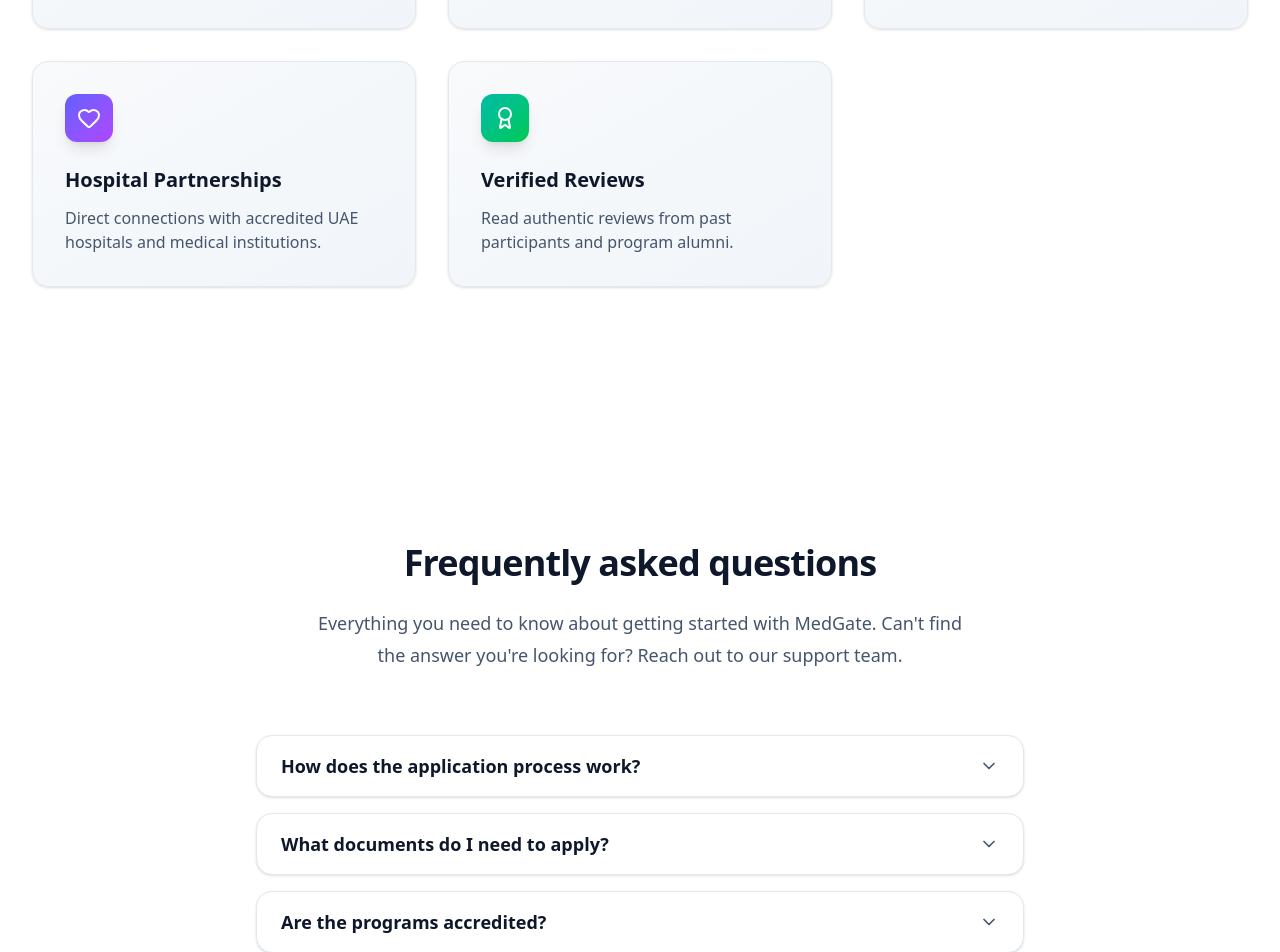
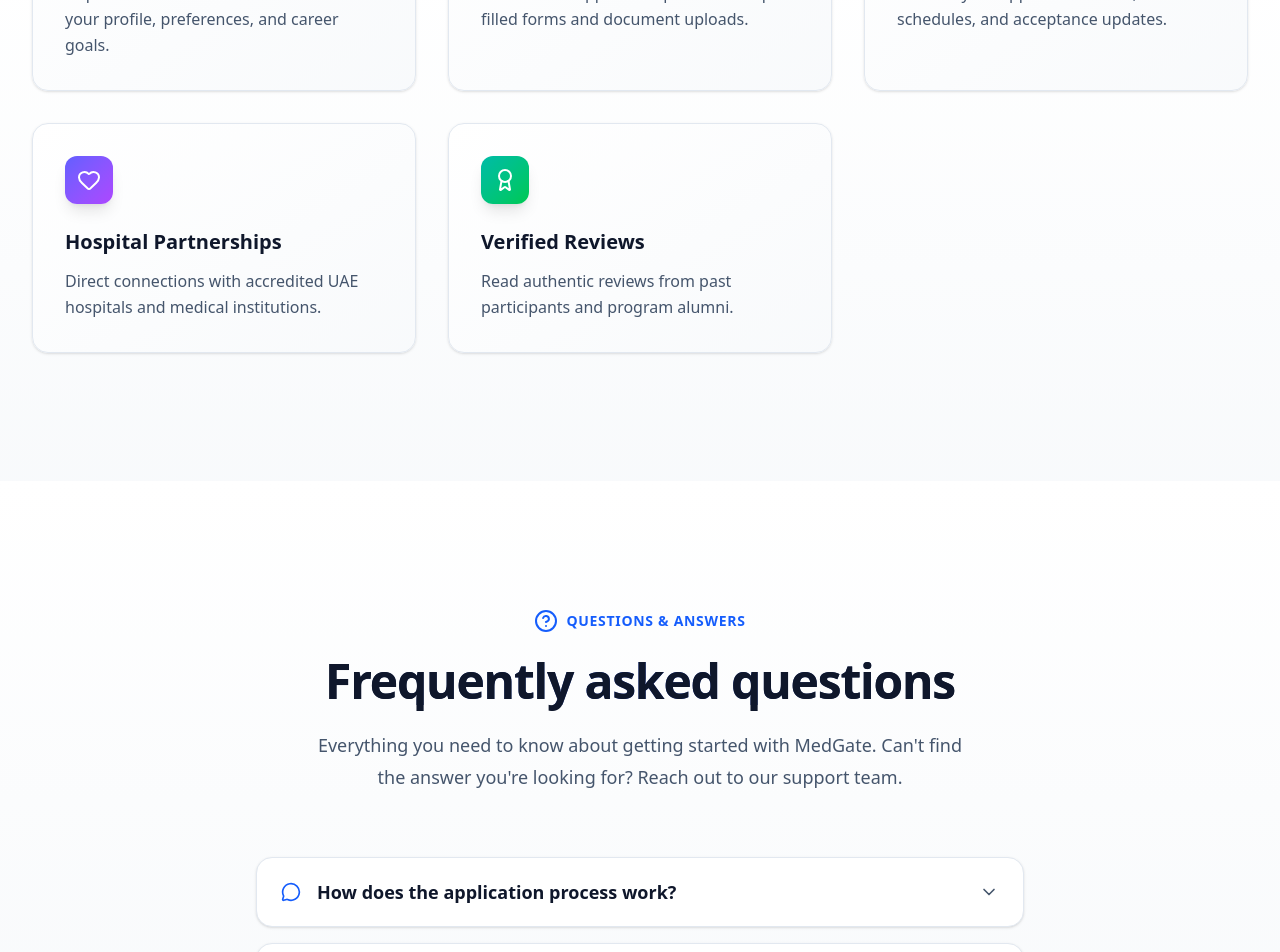
Before and after one commit to s1business84-hub/medgatefinal, a Next.js app in the folder medgate/: page / in a window 1280 px wide. Shown: the part 1620-2572 px from the top of the page. Built offline with nearby package versions, Linux system fonts and the light colour scheme.

Commit message:
Add enhanced animations to FAQ and Features sections

```diff
--- a/medgate/components/sections/faq.tsx
+++ b/medgate/components/sections/faq.tsx
@@ -1,7 +1,7 @@
 "use client"
 
-import { motion } from "framer-motion"
-import { ChevronDown } from "lucide-react"
+import { motion, AnimatePresence } from "framer-motion"
+import { ChevronDown, MessageCircle, HelpCircle } from "lucide-react"
 import * as React from "react"
 
 const faqs = [
@@ -38,23 +38,58 @@ const faqs = [
 export function FAQ() {
   const [openIndex, setOpenIndex] = React.useState<number | null>(null)
 
+  const containerVariants = {
+    hidden: { opacity: 0 },
+    visible: {
+      opacity: 1,
+      transition: {
+        staggerChildren: 0.08,
+        delayChildren: 0.2,
+      },
+    },
+  }
+
+  const itemVariants = {
+    hidden: { opacity: 0, y: 20 },
+    visible: {
+      opacity: 1,
+      y: 0,
+      transition: { duration: 0.5 },
+    },
+  }
+
   return (
-    <section id="faq" className="py-24 sm:py-32 bg-white">
+    <section id="faq" className="py-24 sm:py-32 bg-gradient-to-b from-white via-slate-50 to-white relative overflow-hidden">
+      {/* Decorative Elements */}
+      <div className="absolute top-0 right-0 w-96 h-96 bg-blue-100 rounded-full mix-blend-multiply filter blur-3xl opacity-20 -z-10" />
+      <div className="absolute bottom-0 left-0 w-96 h-96 bg-purple-100 rounded-full mix-blend-multiply filter blur-3xl opacity-20 -z-10" />
+
       <div className="mx-auto max-w-4xl px-6 lg:px-8">
         <div className="mx-auto max-w-2xl text-center">
+          <motion.div
+            initial={{ opacity: 0, scale: 0.8 }}
+            whileInView={{ opacity: 1, scale: 1 }}
+            transition={{ duration: 0.5 }}
+            viewport={{ once: true }}
+            className="inline-flex items-center justify-center gap-2 mb-6"
+          >
+            <HelpCircle className="w-6 h-6 text-blue-600" />
+            <span className="text-sm font-semibold text-blue-600 uppercase tracking-wider">Questions & Answers</span>
+          </motion.div>
+
           <motion.h2
             initial={{ opacity: 0, y: 20 }}
             whileInView={{ opacity: 1, y: 0 }}
-            transition={{ duration: 0.6 }}
+            transition={{ duration: 0.6, ease: "easeOut" }}
             viewport={{ once: true }}
-            className="text-3xl font-bold tracking-tight text-slate-900 sm:text-4xl"
+            className="text-4xl sm:text-5xl font-bold tracking-tight text-slate-900 bg-clip-text bg-gradient-to-r from-slate-900 via-blue-800 to-slate-900"
           >
             Frequently asked questions
           </motion.h2>
           <motion.p
             initial={{ opacity: 0, y: 20 }}
             whileInView={{ opacity: 1, y: 0 }}
-            transition={{ duration: 0.6, delay: 0.1 }}
+            transition={{ duration: 0.6, delay: 0.1, ease: "easeOut" }}
             viewport={{ once: true }}
             className="mt-6 text-lg leading-8 text-slate-600"
           >
@@ -64,42 +99,75 @@ export function FAQ() {
         </div>
 
         <motion.div
-          initial={{ opacity: 0, y: 20 }}
-          whileInView={{ opacity: 1, y: 0 }}
-          transition={{ duration: 0.6, delay: 0.2 }}
+          initial="hidden"
+          whileInView="visible"
           viewport={{ once: true }}
+          variants={containerVariants}
           className="mx-auto mt-16 max-w-3xl"
         >
           <div className="space-y-4">
+            <AnimatePresence mode="wait">
               {faqs.map((faq, index) => (
-              <div
+                <motion.div
                   key={index}
-                className="rounded-2xl border border-slate-200 bg-white shadow-sm transition-all duration-200 hover:shadow-md"
+                  variants={itemVariants}
+                  className="group"
                 >
+                  <motion.div
+                    className="relative rounded-2xl border border-slate-200 bg-white shadow-sm hover:shadow-lg transition-all duration-300 overflow-hidden"
+                    whileHover={{ y: -2 }}
+                  >
+                    {/* Animated gradient background on hover */}
+                    <div className="absolute inset-0 bg-gradient-to-r from-blue-50 via-transparent to-purple-50 opacity-0 group-hover:opacity-100 transition-opacity duration-300" />
+
                     <button
                       onClick={() => setOpenIndex(openIndex === index ? null : index)}
-                  className="flex w-full items-center justify-between px-6 py-4 text-left"
+                      className="relative flex w-full items-center justify-between px-6 py-5 text-left cursor-pointer"
                     >
-                  <h3 className="text-lg font-semibold text-slate-900">{faq.question}</h3>
-                  <ChevronDown
-                    className={`h-5 w-5 text-slate-600 transition-transform duration-200 ${
-                      openIndex === index ? "rotate-180" : ""
-                    }`}
-                  />
+                      <div className="flex items-center gap-4 flex-1">
+                        <motion.div
+                          animate={{ rotate: openIndex === index ? 360 : 0 }}
+                          transition={{ duration: 0.3 }}
+                          className="flex-shrink-0"
+                        >
+                          <MessageCircle className="h-5 w-5 text-blue-600" />
+                        </motion.div>
+                        <h3 className="text-lg font-semibold text-slate-900 group-hover:text-blue-700 transition-colors">
+                          {faq.question}
+                        </h3>
+                      </div>
+                      <motion.div
+                        animate={{ rotate: openIndex === index ? 180 : 0 }}
+                        transition={{ duration: 0.3 }}
+                      >
+                        <ChevronDown className="h-5 w-5 text-slate-600 flex-shrink-0" />
+                      </motion.div>
                     </button>
+
+                    <AnimatePresence>
                       {openIndex === index && (
                         <motion.div
                           initial={{ opacity: 0, height: 0 }}
                           animate={{ opacity: 1, height: "auto" }}
                           exit={{ opacity: 0, height: 0 }}
-                    transition={{ duration: 0.2 }}
-                    className="border-t border-slate-200 px-6 py-4"
+                          transition={{ duration: 0.3, ease: "easeInOut" }}
+                          className="relative border-t border-slate-200 px-6 py-4"
                         >
-                    <p className="text-slate-600 leading-relaxed">{faq.answer}</p>
+                          <motion.p
+                            initial={{ opacity: 0, y: -10 }}
+                            animate={{ opacity: 1, y: 0 }}
+                            transition={{ delay: 0.1, duration: 0.3 }}
+                            className="text-slate-600 leading-relaxed"
+                          >
+                            {faq.answer}
+                          </motion.p>
                         </motion.div>
                       )}
-              </div>
+                    </AnimatePresence>
+                  </motion.div>
+                </motion.div>
               ))}
+            </AnimatePresence>
           </div>
         </motion.div>
       </div>
--- a/medgate/components/sections/features.tsx
+++ b/medgate/components/sections/features.tsx
@@ -6,7 +6,8 @@ import {
   FileCheck,
   Clock,
   Award,
-  Heart
+  Heart,
+  Zap
 } from "lucide-react"
 
 const features = [
@@ -43,16 +44,53 @@ const features = [
 ]
 
 export function Features() {
+  const containerVariants = {
+    hidden: { opacity: 0 },
+    visible: {
+      opacity: 1,
+      transition: {
+        staggerChildren: 0.1,
+        delayChildren: 0.2,
+      },
+    },
+  }
+
+  const itemVariants = {
+    hidden: { opacity: 0, y: 30, scale: 0.95 },
+    visible: {
+      opacity: 1,
+      y: 0,
+      scale: 1,
+      transition: { duration: 0.6 },
+    },
+  }
+
   return (
-    <section className="py-24 sm:py-32 bg-white">
+    <section className="py-24 sm:py-32 bg-gradient-to-b from-slate-50 via-white to-slate-50 relative overflow-hidden">
+      {/* Animated Background Elements */}
+      <div className="absolute top-0 left-0 w-80 h-80 bg-blue-200 rounded-full mix-blend-multiply filter blur-3xl opacity-20 -z-10 animate-pulse" />
+      <div className="absolute top-1/2 right-0 w-96 h-96 bg-purple-200 rounded-full mix-blend-multiply filter blur-3xl opacity-20 -z-10 animate-pulse animation-delay-2000" />
+      <div className="absolute bottom-0 left-1/2 w-80 h-80 bg-pink-200 rounded-full mix-blend-multiply filter blur-3xl opacity-20 -z-10 animate-pulse animation-delay-4000" />
+
       <div className="mx-auto max-w-7xl px-6 lg:px-8">
-        <div className="mx-auto max-w-2xl text-center">
+        <div className="mx-auto max-w-3xl text-center">
+          <motion.div
+            initial={{ opacity: 0, scale: 0.8 }}
+            whileInView={{ opacity: 1, scale: 1 }}
+            transition={{ duration: 0.5 }}
+            viewport={{ once: true }}
+            className="inline-flex items-center justify-center gap-2 mb-6"
+          >
+            <Zap className="w-6 h-6 text-amber-500 animate-pulse" />
+            <span className="text-sm font-semibold text-blue-600 uppercase tracking-wider">Powerful Features</span>
+          </motion.div>
+
           <motion.h2
             initial={{ opacity: 0, y: 20 }}
             whileInView={{ opacity: 1, y: 0 }}
             transition={{ duration: 0.6, ease: "easeOut" }}
             viewport={{ once: true }}
-            className="text-3xl font-bold tracking-tight text-slate-900 sm:text-4xl"
+            className="text-4xl sm:text-5xl font-bold tracking-tight bg-clip-text bg-gradient-to-r from-slate-900 via-blue-800 to-slate-900 text-transparent"
           >
             Everything you need to succeed
           </motion.h2>
@@ -68,38 +106,84 @@ export function Features() {
           </motion.p>
         </div>
 
-        <div className="mx-auto mt-16 max-w-7xl">
+        <motion.div
+          className="mx-auto mt-16 max-w-7xl"
+          initial="hidden"
+          whileInView="visible"
+          viewport={{ once: true }}
+          variants={containerVariants}
+        >
           <div className="grid grid-cols-1 gap-8 sm:grid-cols-2 lg:grid-cols-3">
-            {features.map((feature, index) => (
+            {features.map((feature) => {
+              const Icon = feature.icon
+              return (
                 <motion.div
                   key={feature.name}
-                initial={{ opacity: 0, y: 20 }}
-                whileInView={{ opacity: 1, y: 0 }}
-                transition={{ duration: 0.6, delay: index * 0.1, ease: "easeOut" }}
-                viewport={{ once: true }}
-                className="group relative overflow-hidden rounded-2xl bg-gradient-to-br from-slate-50 to-slate-100 p-8 shadow-sm hover:shadow-lg transition-all duration-300 border border-slate-200"
+                  variants={itemVariants}
+                  className="group"
                 >
-                {/* Gradient Background */}
-                <div className={`absolute inset-0 bg-gradient-to-br ${feature.gradient} opacity-0 group-hover:opacity-5 transition-opacity duration-300`} />
+                  <motion.div
+                    className="relative h-full overflow-hidden rounded-2xl bg-gradient-to-br from-white to-slate-50 p-8 shadow-sm border border-slate-200 cursor-pointer"
+                    whileHover={{
+                      y: -8,
+                      boxShadow: "0 20px 40px rgba(0,0,0,0.1)",
+                    }}
+                    transition={{ duration: 0.3 }}
+                  >
+                    {/* Animated gradient overlay */}
+                    <div
+                      className={`absolute inset-0 bg-gradient-to-br ${feature.gradient} opacity-0 group-hover:opacity-10 transition-opacity duration-500`}
+                    />
 
-                {/* Icon */}
-                <div className="relative mb-6">
-                  <div className={`inline-flex rounded-xl bg-gradient-to-br ${feature.gradient} p-3 shadow-lg group-hover:shadow-xl transition-shadow duration-300`}>
-                    <feature.icon className="h-6 w-6 text-white" />
+                    {/* Animated accent line */}
+                    <motion.div
+                      className={`absolute top-0 left-0 h-1 bg-gradient-to-r ${feature.gradient}`}
+                      initial={{ width: 0 }}
+                      whileHover={{ width: "100%" }}
+                      transition={{ duration: 0.4 }}
+                    />
+
+                    {/* Icon Container */}
+                    <motion.div
+                      className="relative mb-6 inline-block"
+                      whileHover={{ scale: 1.15, rotate: 5 }}
+                      transition={{ type: "spring", stiffness: 400, damping: 10 }}
+                    >
+                      <div className={`inline-flex rounded-xl bg-gradient-to-br ${feature.gradient} p-3 shadow-lg group-hover:shadow-2xl transition-all duration-300`}>
+                        <Icon className="h-6 w-6 text-white" />
                       </div>
-                </div>
+                      {/* Glow effect */}
+                      <div
+                        className={`absolute inset-0 rounded-xl bg-gradient-to-br ${feature.gradient} opacity-0 blur group-hover:opacity-30 transition-opacity duration-300`}
+                      />
+                    </motion.div>
 
                     {/* Content */}
-                <h3 className="relative text-xl font-bold text-slate-900 mb-3 group-hover:text-blue-600 transition-colors">
+                    <motion.h3
+                      className="relative text-xl font-bold text-slate-900 mb-3 group-hover:text-transparent group-hover:bg-clip-text group-hover:bg-gradient-to-r transition-all duration-300"
+                      style={{
+                        backgroundImage: `linear-gradient(to right, ${"var(--color)"})`,
+                      }}
+                    >
                       {feature.name}
-                </h3>
-                <p className="relative text-slate-600 group-hover:text-slate-700 transition-colors">
+                    </motion.h3>
+                    <motion.p className="relative text-slate-600 group-hover:text-slate-700 transition-colors leading-relaxed">
                       {feature.description}
-                </p>
+                    </motion.p>
+
+                    {/* Bottom accent */}
+                    <motion.div
+                      className="absolute bottom-0 left-0 right-0 h-1 bg-gradient-to-r from-transparent via-blue-500 to-transparent"
+                      initial={{ opacity: 0, scaleX: 0 }}
+                      whileHover={{ opacity: 1, scaleX: 1 }}
+                      transition={{ duration: 0.3 }}
+                    />
                   </motion.div>
-            ))}
+                </motion.div>
+              )
+            })}
           </div>
-        </div>
+        </motion.div>
       </div>
     </section>
   )
```
Lines whose indentation alone changed are shown as unchanged.
